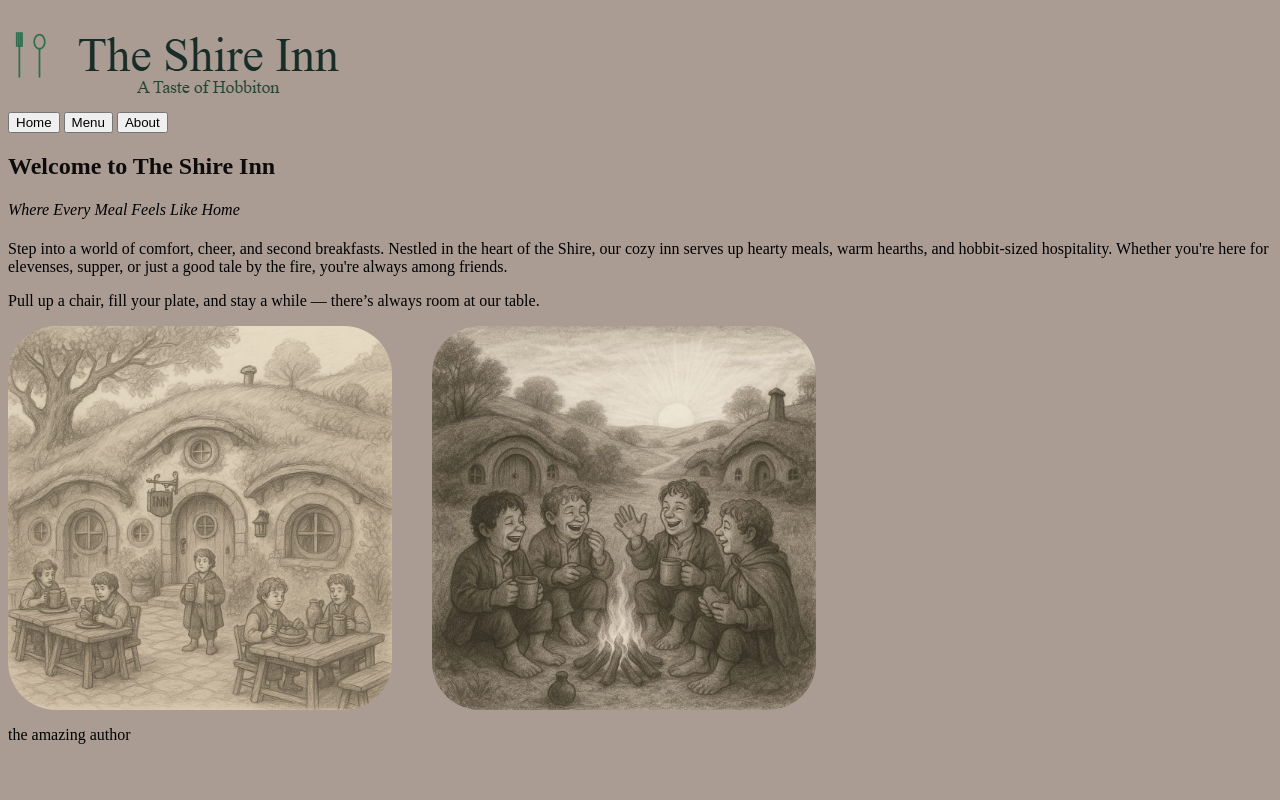
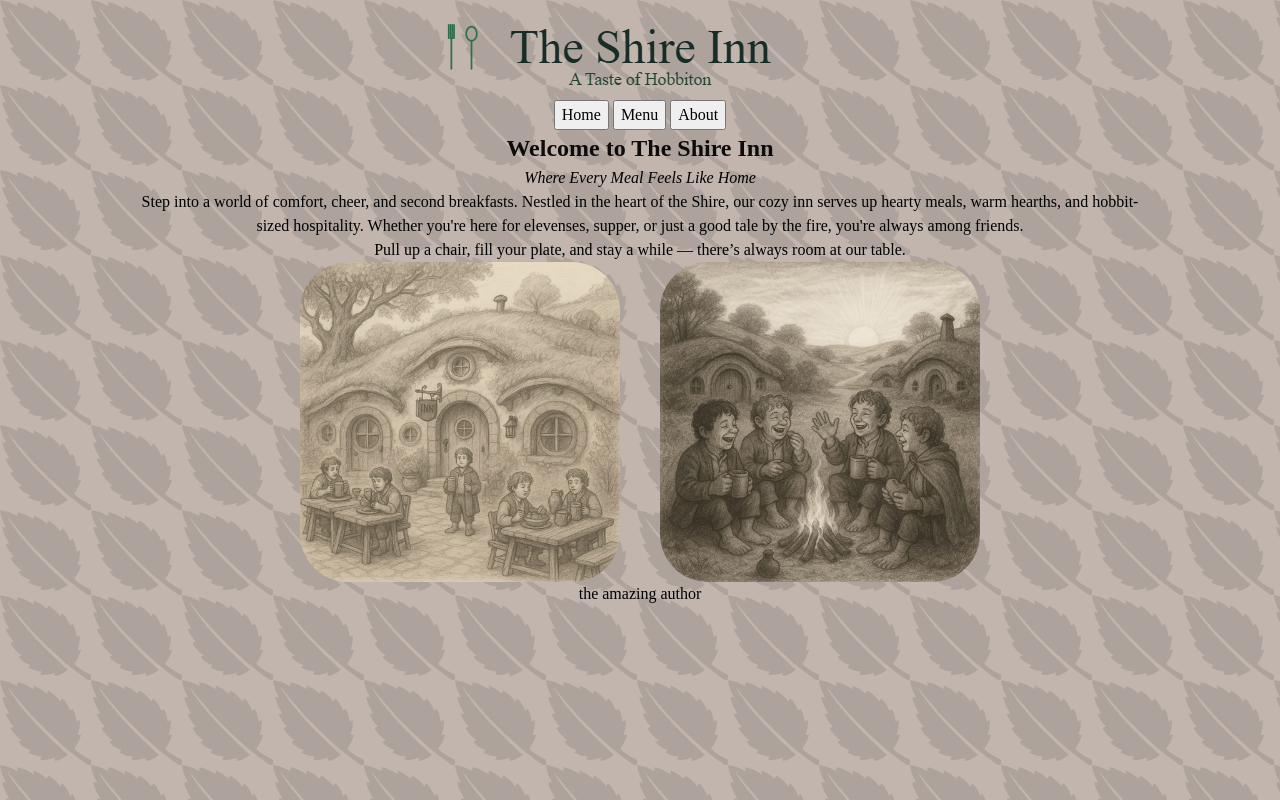
Before and after one commit to DariuszWasik/restaurantPage, a website built with webpack: page src/template.html in a window 1280 px wide. Built offline with nearby package versions, Linux system fonts and the light colour scheme.

Commit message:
separated  homestyles.css, adding a leaf bacground

```diff
--- a/src/modules/home.js
+++ b/src/modules/home.js
@@ -1,3 +1,6 @@
+
+
+import './homeStyles.css'
 import shireInnImg from '../assets/home/shireinn.jpg'
 import fireplaceImg from '/home/dariolysy/repos/restaurantPage/src/assets/home/fireplace.jpg'
 
--- /dev/null
+++ b/src/modules/homeStyles.css
@@ -0,0 +1,20 @@
+
+.imgDiv {
+  display: flex;
+  justify-content: center;
+  gap: 5vh
+}
+
+  #shireInn, #fireplace {
+    width:  25vw;
+    border-radius: 3rem;
+  }
+
+.welcome {
+  color: rgb(14, 11, 11);
+}
+
+.italicWelcome {
+  font-style: italic;
+  font-weight: 300;
+}
--- a/src/styles.css
+++ b/src/styles.css
@@ -1,23 +1,81 @@
+/* 1. Use a more-intuitive box-sizing model */
+*, *::before, *::after {
+  box-sizing: border-box;
+}
+
+/* 2. Remove default margin */
+* {
+  margin: 0;
+}
+
+/* 3. Enable keyword animations */
+@media (prefers-reduced-motion: no-preference) {
+  html {
+    interpolate-size: allow-keywords;
+  }
+}
+
+body {
+  /* 4. Add accessible line-height */
+  line-height: 1.5;
+  /* 5. Improve text rendering */
+  -webkit-font-smoothing: antialiased;
+}
+
+/* 6. Improve media defaults */
+img, picture, video, canvas, svg {
+  display: block;
+  max-width: 100%;
+}
+
+/* 7. Inherit fonts for form controls */
+input, button, textarea, select {
+  font: inherit;
+}
+
+/* 8. Avoid text overflows */
+p, h1, h2, h3, h4, h5, h6 {
+  overflow-wrap: break-word;
+}
+
+/* 9. Improve line wrapping */
+p {
+  text-wrap: pretty;
+}
+h1, h2, h3, h4, h5, h6 {
+  text-wrap: balance;
+}
+
+/*
+  10. Create a root stacking context
+*/
+#root, #__next {
+  isolation: isolate;
+}
+
+:root {
+  --bcg-img: url(./assets/leaf.png)
+
+}
+
+/* ################################# */
+
+
+
 /* styles.css */
 body {
-    background-color: rgb(170, 156, 147);
+    width: 1000px;
+    background-color: rgb(193, 181, 174);
+    background-image: var(--bcg-img);
+    text-align: center;
+    margin: auto;
+    /* border: 2px pink dotted; */
   }
 
-.imgDiv {
+header div {
   display: flex;
-  gap: 5vh
+  justify-content: center;
 }
-
-  #shireInn, #fireplace {
-    width:  30vw;
-    border-radius: 3rem;
+  header, div, img, nav, footer {
+    /* border: 1px, black, solid; */
   }
-
-.welcome {
-  color: rgb(14, 11, 11);
-}
-
-.italicWelcome {
-  font-style: italic;
-  font-weight: 300;
-}
--- a/src/template.html
+++ b/src/template.html
@@ -8,7 +8,7 @@
 <body>
     <header>
         <div>
-            <img src="./assets/shireInnlogo.png" alt="">
+            <img class='logo' src="./assets/shireInnlogo.png" alt="">
         </div>
         <nav>
             <button class="home">Home</button>
```
Also changed, not shown: src/assets/leaf.png (added).
